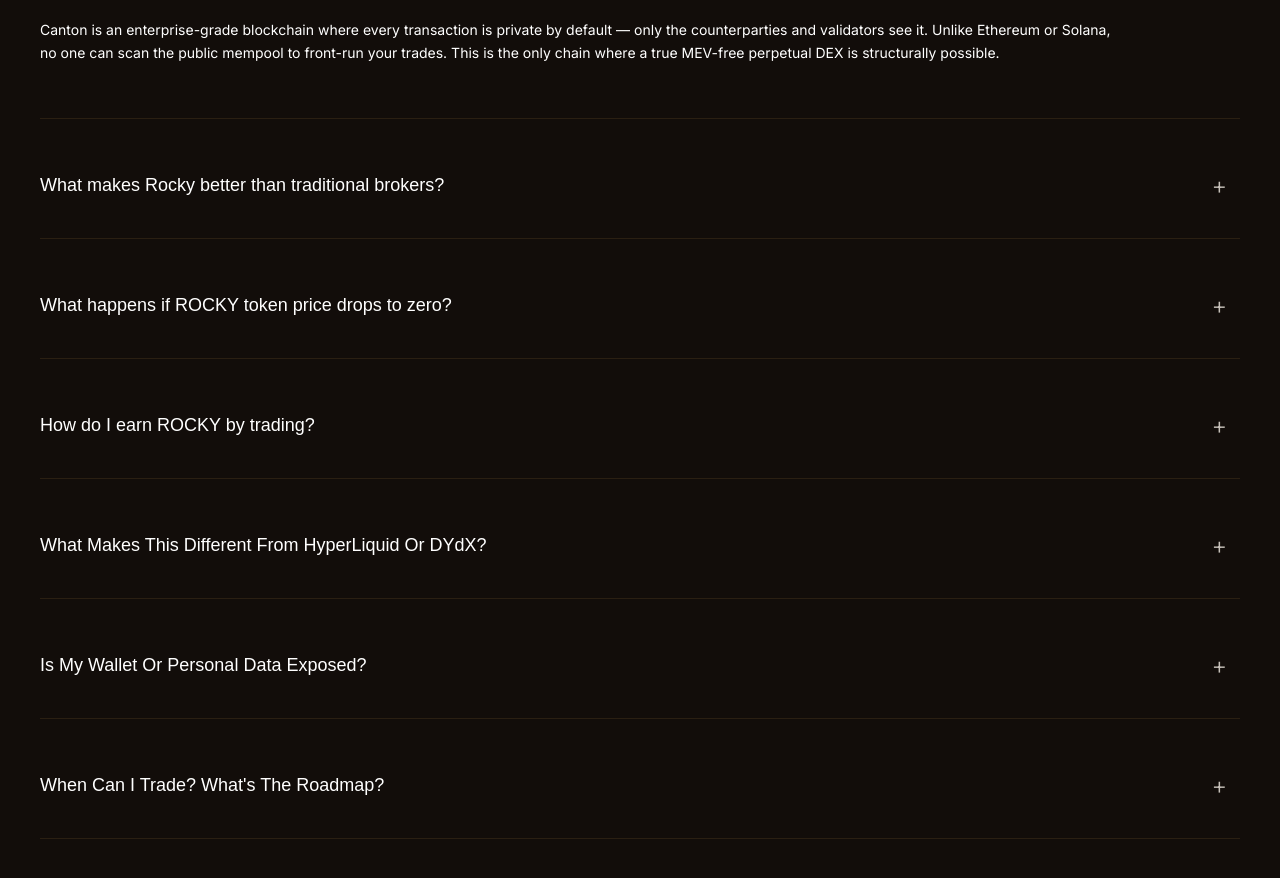
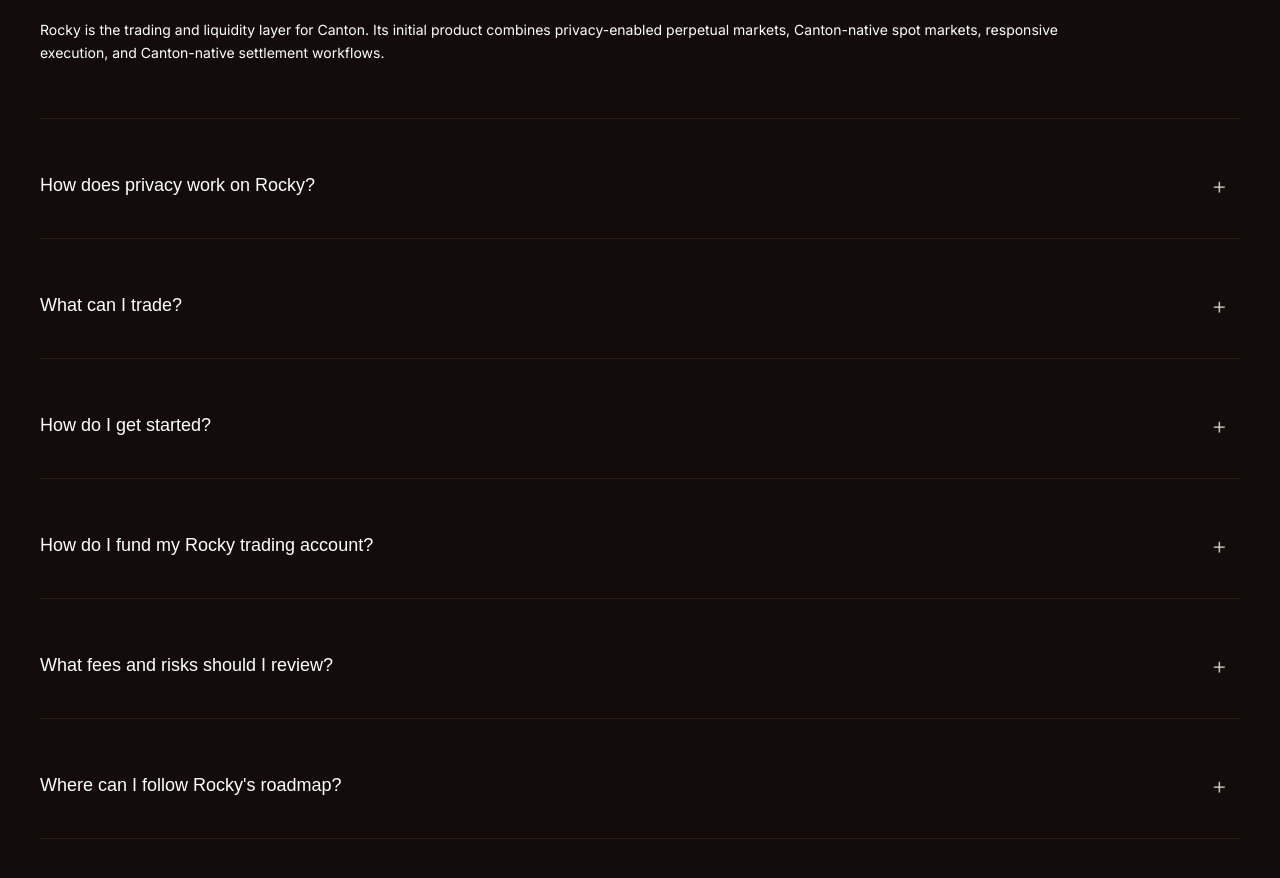
Before and after one commit to Rocky-exchange/office_web, a Next.js app: page / in a window 1280 px wide. Shown: the part 3840-4718 px from the top of the page. Built offline with nearby package versions, Linux system fonts and the light colour scheme; a web font is replaced by a local one.

Commit message:
Update homepage FAQ content

```diff
--- a/src/content/homepage.ts
+++ b/src/content/homepage.ts
@@ -150,38 +150,38 @@
 
 export const faqItems = [
   {
-    question: 'What is Canton Network and why build on it?',
+    question: 'What is Rocky?',
     answer:
-      'Canton is an enterprise-grade blockchain where every transaction is private by default — only the counterparties and validators see it. Unlike Ethereum or Solana, no one can scan the public mempool to front-run your trades. This is the only chain where a true MEV-free perpetual DEX is structurally possible.',
+      'Rocky is the trading and liquidity layer for Canton. Its initial product combines privacy-enabled perpetual markets, Canton-native spot markets, responsive execution, and Canton-native settlement workflows.',
   },
   {
-    question: 'What makes Rocky better than traditional brokers?',
+    question: 'How does privacy work on Rocky?',
     answer:
-      'Rocky combines CEX-class speed with protocol-level privacy, on-chain provable margin, and a token loop that pays active users instead of extracting from them.',
+      'Canton uses selective visibility: transaction information is shared with the parties and service providers required for a workflow instead of being broadcast globally. Privacy does not mean anonymity or the absence of compliance, audit, and risk controls.',
   },
   {
-    question: 'What happens if ROCKY token price drops to zero?',
+    question: 'What can I trade?',
     answer:
-      'Trading still works. The venue is designed to stand on execution quality first, while the ROCKY loop adds fee and participation upside on top.',
+      'Rocky supports spot and perpetual markets. Markets can be added, paused, or updated, so the live Rocky application is always the source of truth for availability, settlement assets, leverage, fees, and order specifications.',
   },
   {
-    question: 'How do I earn ROCKY by trading?',
+    question: 'How do I get started?',
     answer:
-      'Eligible fills participate in Rocky’s mining logic. Rewards are shown on the order panel so the economics are legible before you trade.',
+      'Open the live Rocky application, review the available markets and current specifications, fund your trading account with a supported asset, and choose a market that fits your objectives and risk tolerance.',
   },
   {
-    question: 'What Makes This Different From HyperLiquid Or DYdX?',
+    question: 'How do I fund my Rocky trading account?',
     answer:
-      'Rocky is built around private execution and protocol-native collateral security. That changes the trust model, not just the interface.',
+      'Open the funding flow in Rocky, select a supported asset, and follow the instructions shown in the product. Only assets credited to your Rocky trading account are available for trading.',
   },
   {
-    question: 'Is My Wallet Or Personal Data Exposed?',
+    question: 'What fees and risks should I review?',
     answer:
-      'No. Rocky is designed to minimize public exposure of trading intent and settlement details, reducing the surface area for copy trading, front-running, and behavioral leakage.',
+      'Review maker and taker fees, funding, settlement costs, leverage, maintenance margin, and order specifications in the live application before trading. Digital assets and perpetual contracts involve substantial market, leverage, liquidity, network, account, and operational risk.',
   },
   {
-    question: "When Can I Trade? What's The Roadmap?",
+    question: 'Where can I follow Rocky\'s roadmap?',
     answer:
-      'The roadmap will be published alongside launch milestones. The FAQ section is structured to expand as product timelines and access details are finalized.',
+      'Rocky\'s roadmap is published in the official documentation. It describes a direction of travel across trading, stablecoin liquidity, RWA markets, capital-management products, and wider Canton liquidity infrastructure; it is not a promise of fixed launch dates.',
   },
 ] as const;
```
Also changed, not shown: 1 other file (tests, documents, lock files or other folders).
